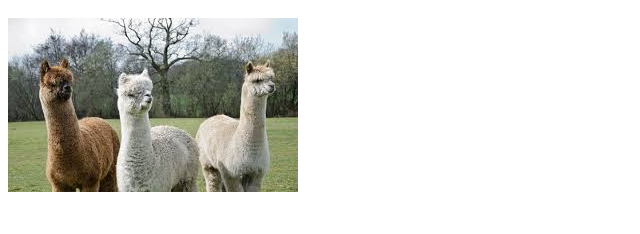
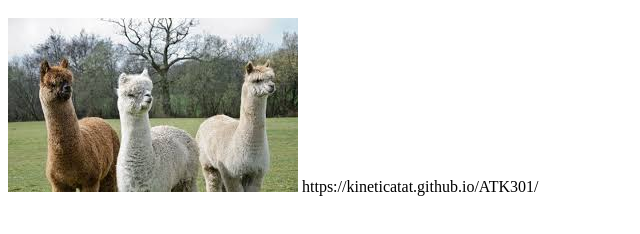
Before and after one commit to kineticatat/ATK301, a plain HTML site: page index.html in a window 1280 px wide. Shown: the part 48-282 px from the top of the page, without its empty margins (0-640 px from the left). Drawn offline with Linux system fonts and the light colour scheme.

Commit message:
Update index.html

```diff
--- a/index.html
+++ b/index.html
@@ -1,3 +1,5 @@
 <h1>Hello Worlds!</h1>
 
 <img src="paca.jpg" alt="image name" />
+
+https://kineticatat.github.io/ATK301/
```
